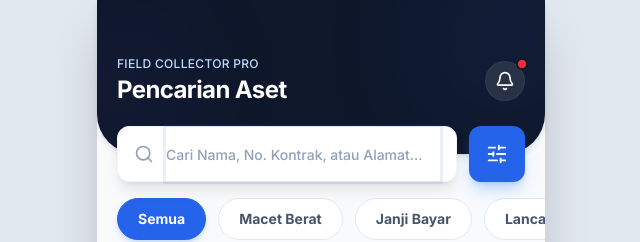
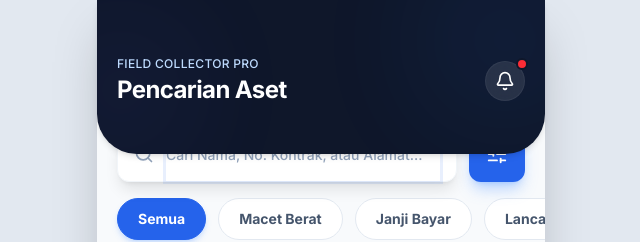
Before and after one commit to huleladjar-oss/watu-kobu-cms, a Next.js app: page /mobile/search in a window 1280 px wide. Shown: the top 242 px of the page, without its empty margins (319-959 px from the left). Built offline with nearby package versions, Linux system fonts and the light colour scheme; no server answers; the database is empty; sample sign-in values are in the browser's storage.

Commit message:
fix: Lower z-index on search page to prevent overlapping bell notification icon

```diff
--- a/src/app/mobile/search/page.tsx
+++ b/src/app/mobile/search/page.tsx
@@ -187,7 +187,7 @@
             </header>
 
             {/* Floating Search Bar */}
-            <div className="px-5 -mt-7 mb-4 relative z-30">
+            <div className="px-5 -mt-7 mb-4 relative z-10">
                 <div className="flex gap-3 items-center">
                     {/* Search Input */}
                     <div className="flex-1 bg-white rounded-xl shadow-lg h-14 flex items-center px-4 border border-slate-100">
```
